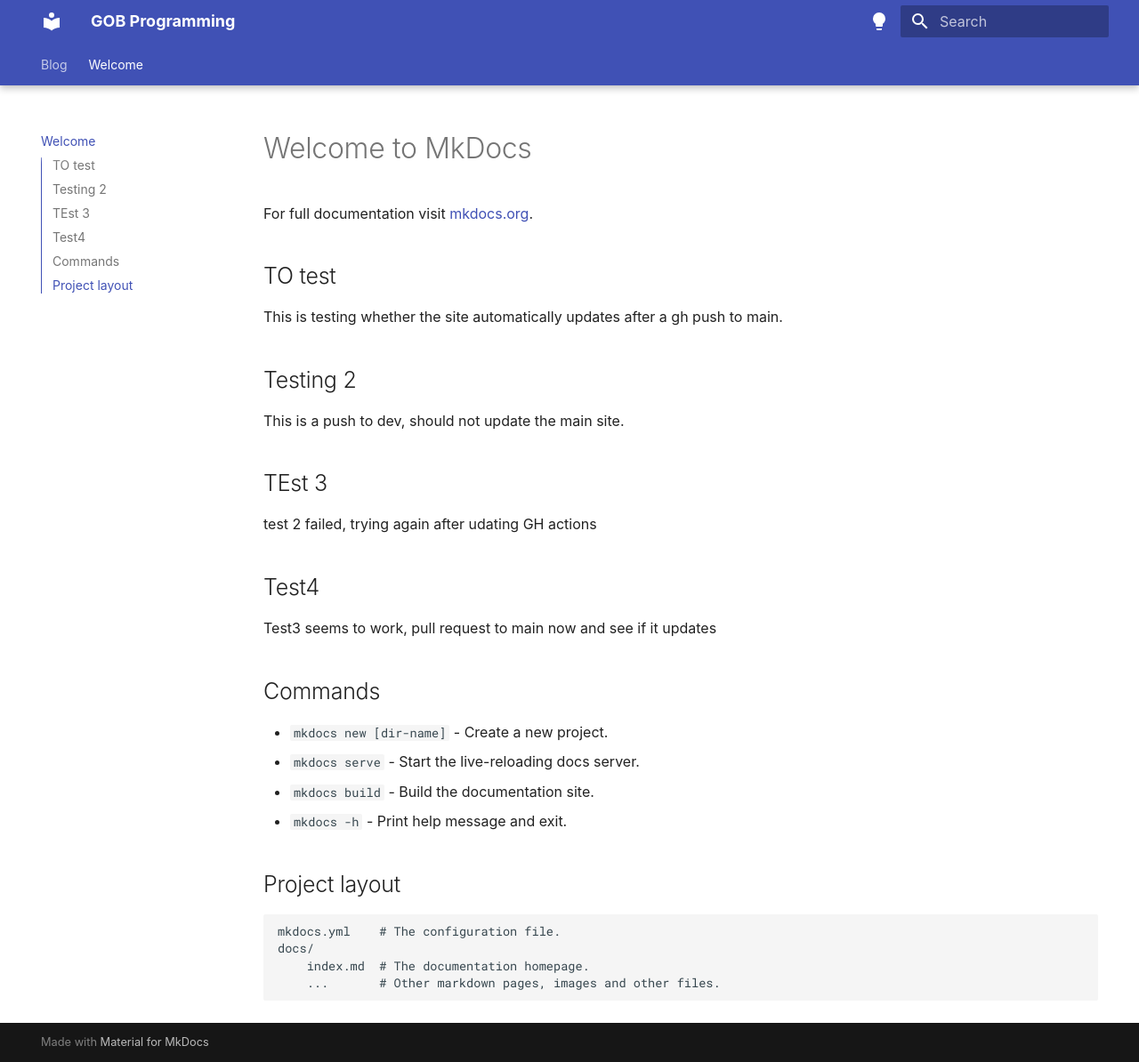
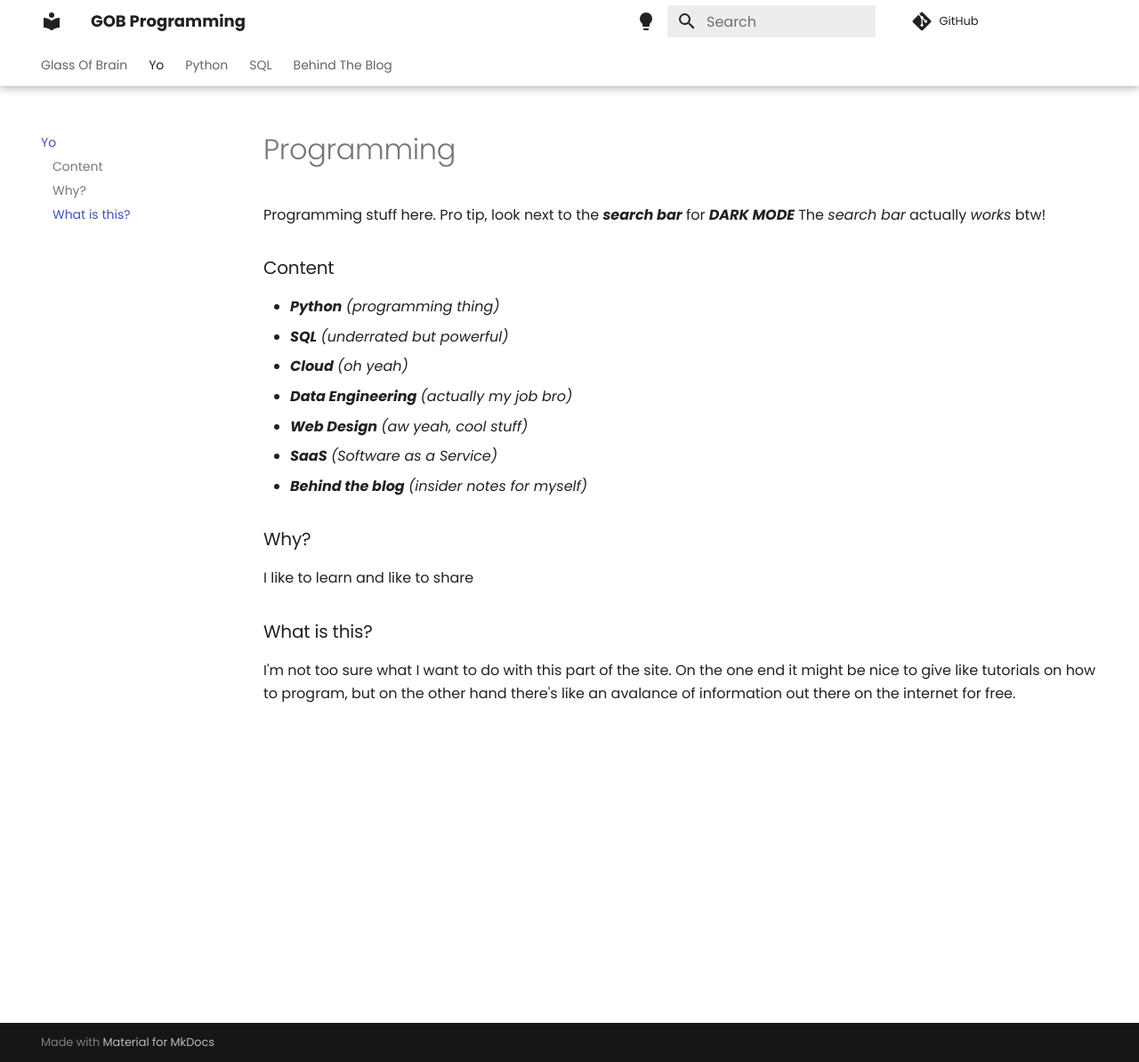
Before and after one commit to Dopamineral/learn-programming, an MkDocs documentation site: the page built from docs/index.md, in a window 1280 px wide and 1194 px high. Shown: the whole window at 89% size. Built offline with MkDocs 1.6.1 and Material for MkDocs 9.7.7, drawn with Linux system fonts in a browser that asks for light colours; some web fonts are replaced; comment, search, counter and statistics services are not loaded.

Commit message:
big rework

```diff
--- a/docs/index.md
+++ b/docs/index.md
@@ -1,32 +1,24 @@
-# Welcome to MkDocs
+# Programming
 
-For full documentation visit [mkdocs.org](https://www.mkdocs.org).
+Programming stuff here. Pro tip, look next to the ***search bar*** for ***DARK MODE***
+The *search bar* actually *works* btw!
 
-## TO test
-This is testing whether the site automatically updates after a gh push to main.
+### Content
 
-## Testing 2
-This is a push to dev, should not update the main site.
+- ***Python*** *(programming thing)*
+- ***SQL*** *(underrated but powerful)*
+- ***Cloud*** *(oh yeah)*
+- ***Data Engineering*** *(actually my job bro)*
+- ***Web Design*** *(aw yeah, cool stuff)*
+- ***SaaS*** *(Software as a Service)*
+- ***Behind the blog*** *(insider notes for myself)*
 
-## TEst 3
-test 2 failed, trying again after udating GH actions
+### Why?
 
+I like to learn and like to share
 
-## Test4
+### What is this?
 
-Test3 seems to work, pull request to main now and see if it updates
-
-
-## Commands
-
-* `mkdocs new [dir-name]` - Create a new project.
-* `mkdocs serve` - Start the live-reloading docs server.
-* `mkdocs build` - Build the documentation site.
-* `mkdocs -h` - Print help message and exit.
-
-## Project layout
-
-    mkdocs.yml    # The configuration file.
-    docs/
-        index.md  # The documentation homepage.
-        ...       # Other markdown pages, images and other files.
+I'm not too sure what I want to do with this part of the site.
+On the one end it might be nice to give like tutorials on how to program,
+but on the other hand there's like an avalance of information out there on the internet for free.
--- a/mkdocs.yml
+++ b/mkdocs.yml
@@ -1,11 +1,23 @@
 site_name: GOB Programming
 site_url: https://programming.glassofbrain.com
+repo_url: https://github.com/Dopamineral/learn-programming
+
 nav:
-  - Blog: https://www.glassofbrain.com/
-  - Welcome: index.md
+  - Glass Of Brain: https://www.glassofbrain.com/
+  - Yo: index.md
+  - Python:
+    - python/index.md
+    - Fundamentals: python/fundamentals.md
+  - SQL:
+    - sql/index.md
+    - Basics: sql/basics.md
+  - Behind The Blog:
+    - blogging/index.md
+    - sandbox: blogging/sandbox.md
 theme:
   font:
-    text: Anybody
+    # text: Anybody
+    text: Poppins
   name: material
   features:
     - navigation.instant
@@ -22,13 +34,16 @@ theme:
   palette:
 
     # Palette toggle for light mode
-    - scheme: default
+    - primary: white
+      accent: amber
       toggle:
         icon: material/lightbulb
         name: Switch to dark mode
 
     # Palette toggle for dark mode
     - scheme: slate
+      primary: black
+      accent: amber
       toggle:
         icon: material/lightbulb-outline
         name: Switch to light mode
@@ -68,7 +83,11 @@ markdown_extensions:
   - pymdownx.keys
   - pymdownx.mark
   - pymdownx.smartsymbols
-  - pymdownx.superfences
+  - pymdownx.superfences:
+      custom_fences:
+        - name: mermaid
+          class: mermaid
+          format: !!python/name:pymdownx.superfences.fence_code_format
   - pymdownx.tabbed:
       alternate_style: true
   - pymdownx.tasklist:
```
Also changed, not shown: docs/blogging/index.md (added, +26 -0 lines), docs/blogging/sandbox.md (added, +268 -0 lines), docs/python/fundamentals.md (added, +3 -0 lines), docs/python/index.md (added, +12 -0 lines), docs/sql/basics.md (added, +1 -0 lines), docs/sql/index.md (added, +15 -0 lines), 2 other files.
